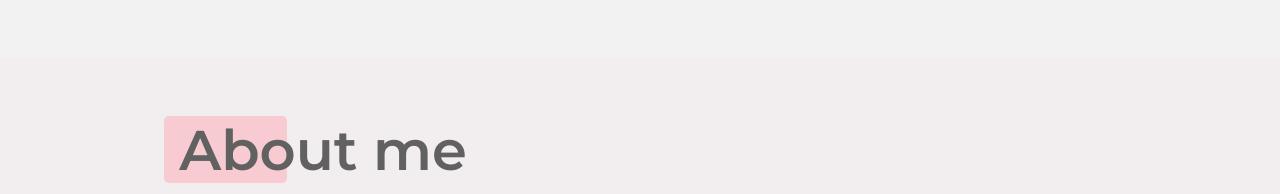
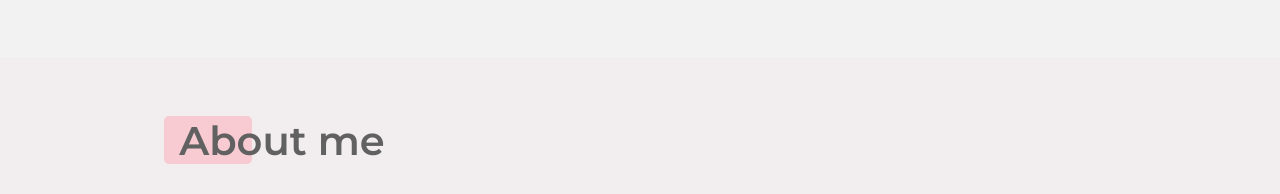
Before and after one commit to marlexxa/Portfolio, a website built with Parcel: page src/index.html in a window 1280 px wide. Shown: the part 742-936 px from the top of the page. Built offline with nearby package versions, Linux system fonts and the light colour scheme.

Commit message:
refactor(headings): delete font breakpoints

```diff
--- a/src/styles/_constants.scss
+++ b/src/styles/_constants.scss
@@ -37,13 +37,6 @@ $montserrat: 'Montserrat', sans-serif;
 //---------title-headings---------//
 @mixin title {
   h2 {
-    @include breakpoint(small) {
-      font-size: 3rem;
-    }
-    @include breakpoint(xmedium) {
-      font-size: 3.5rem;
-    }
-
     position: relative;
     color: $dark;
     font-weight: 600;
```
